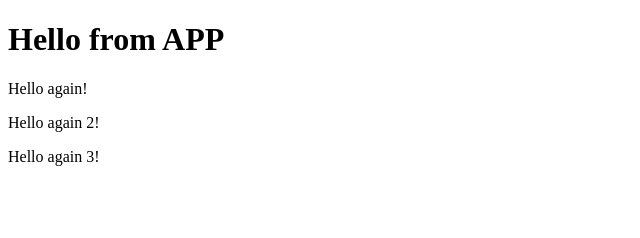
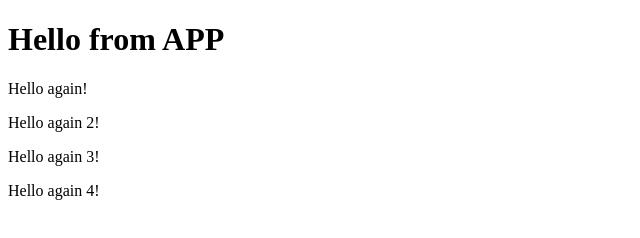
Before and after one commit to jain-mahak/MyAvalaraApp, a website: page index.html in a window 1280 px wide. Shown: the whole page, without its empty margins (0-640 px from the left). Drawn offline with Linux system fonts and the light colour scheme.

Commit message:
added paragraph 4

```diff
--- a/index.html
+++ b/index.html
@@ -10,5 +10,6 @@
     <p>Hello again!</p>
     <p>Hello again 2!</p>
     <p>Hello again 3!</p>
+    <p>Hello again 4!</p>
 </body>
 </html>
```
